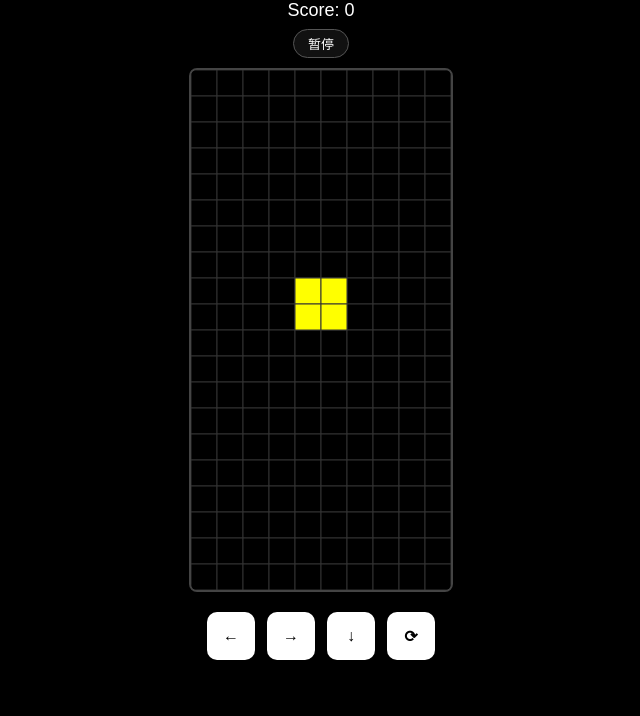
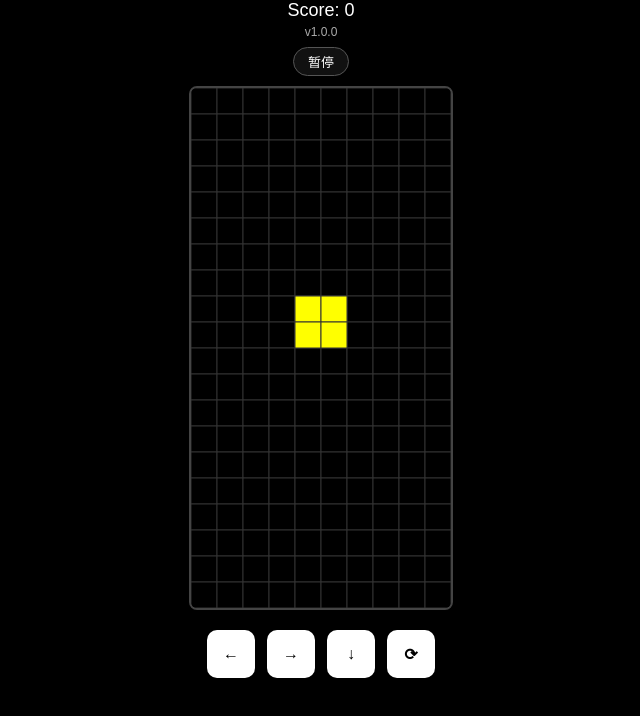
Before and after one commit to parchmentl/webgame, a plain HTML site: page tetris/index.html in a window 1280 px wide. Shown: the whole page, without its empty margins (319-959 px from the left). Drawn offline with Linux system fonts and the light colour scheme.

Commit message:
显示版本号v1.0.0

```diff
--- a/tetris/index.html
+++ b/tetris/index.html
@@ -26,6 +26,12 @@ canvas{
 
 #score{
     font-size:18px;
+}
+
+.version{
+    margin-top:4px;
+    font-size:12px;
+    color:#aaa;
 }
 
 .pause-btn{
@@ -68,6 +74,7 @@ canvas{
 <body>
 
 <div id="score">Score: 0</div>
+<div class="version">v1.0.0</div>
 <button id="pauseBtn" class="pause-btn">暂停</button>
 <canvas id="game"></canvas>
 
```
